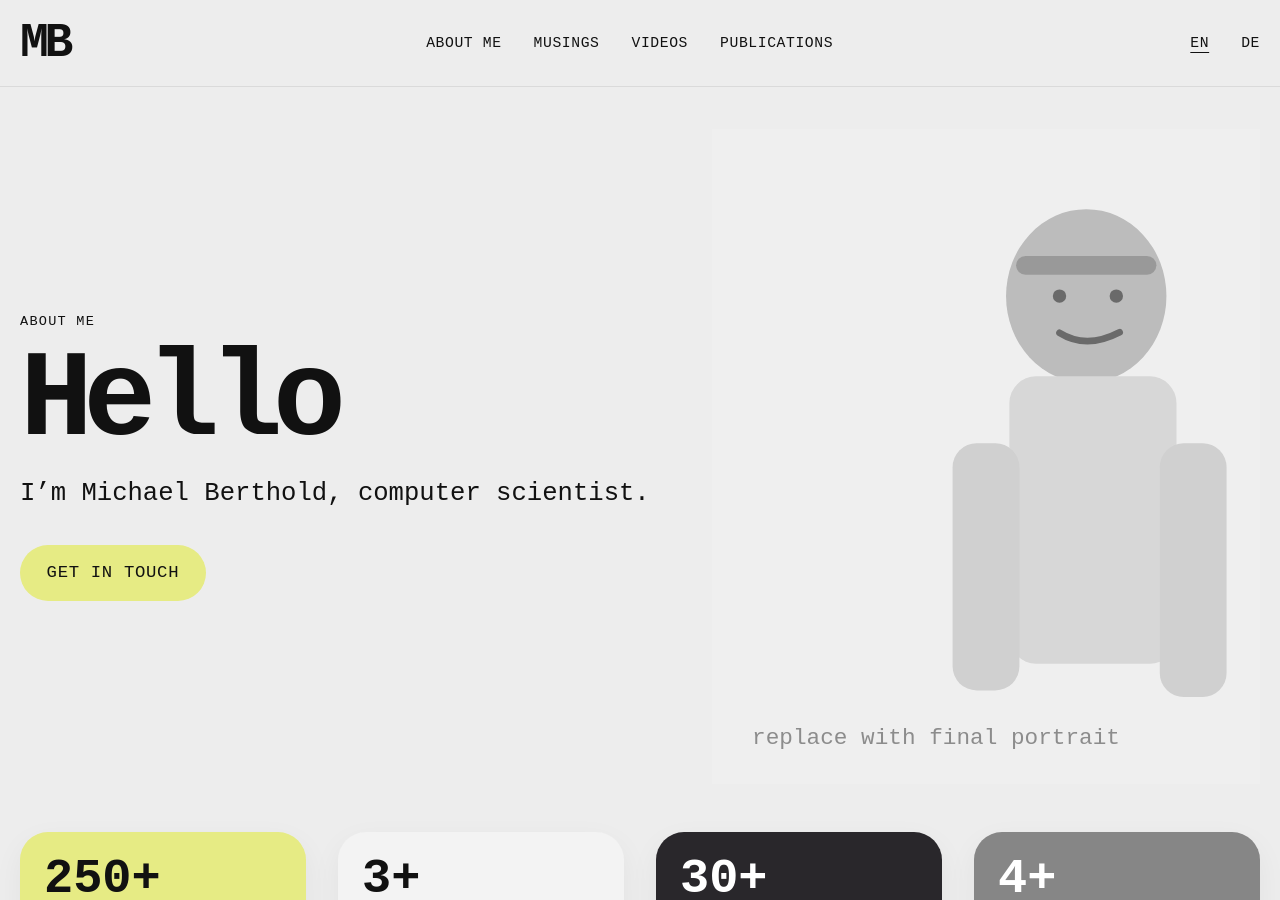
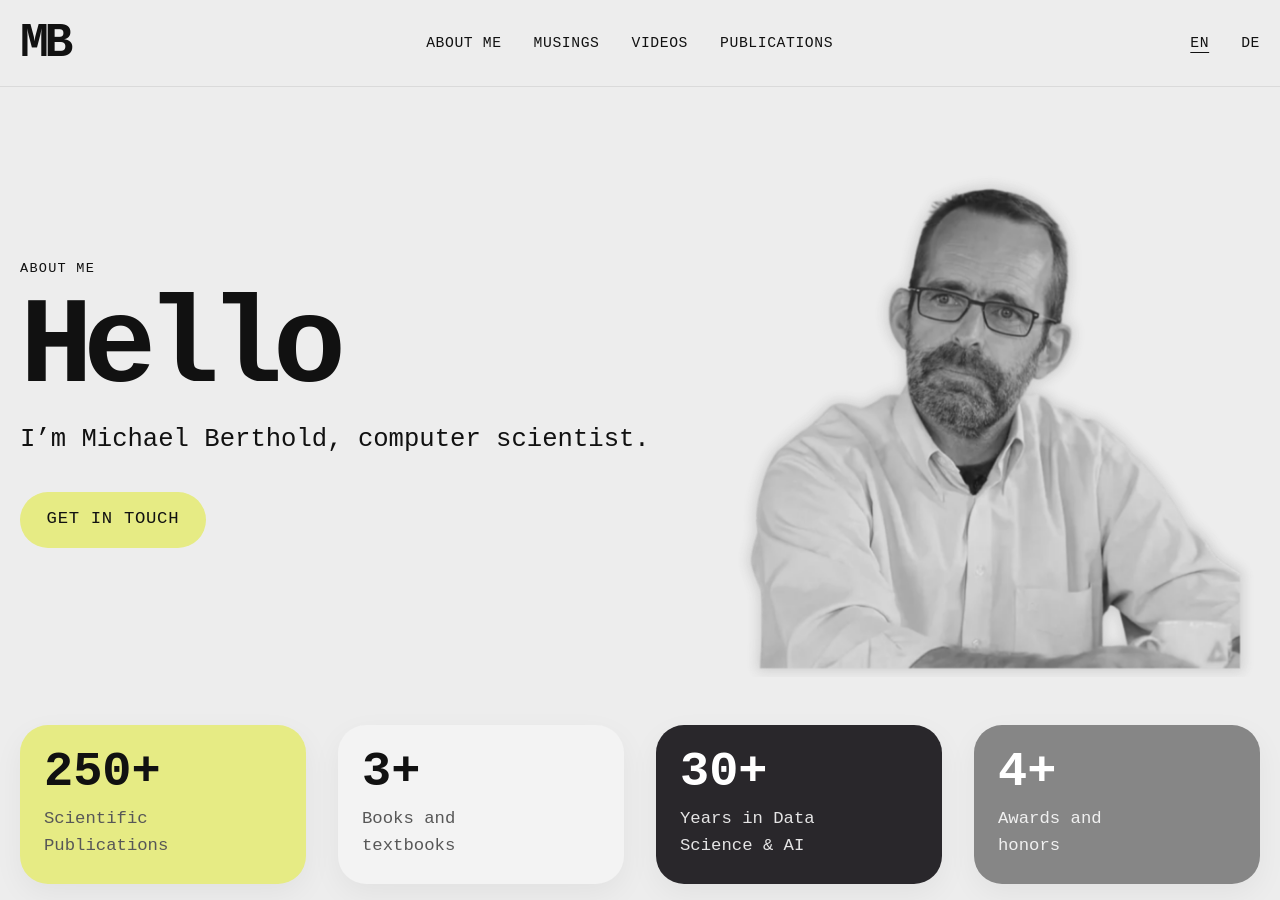
Before and after one commit to lacahelpme/test, a Jekyll site: the page built from en/index.md, in a window 1280 px wide and 900 px high. Built offline with Jekyll 4.4.1, drawn with Linux system fonts in a browser that asks for light colours.

Commit message:
Update index.md

```diff
--- a/en/index.md
+++ b/en/index.md
@@ -21,7 +21,7 @@ email_line: "Email: hello@example.com"
       <a class="button button--accent" href="#contact">Get in touch</a>
     </div>
     <div class="hero-media">
-      <img class="hero-portrait" src="{{ '/assets/img/portrait.svg' | relative_url }}" alt="Portrait illustration of Michael Berthold" width="820" height="980">
+      <img class="hero-portrait" src="/test/assets/img/portrait1.png" alt="Portrait illustration of Michael Berthold" width="820" height="980">
     </div>
   </div>
 </section>
```
